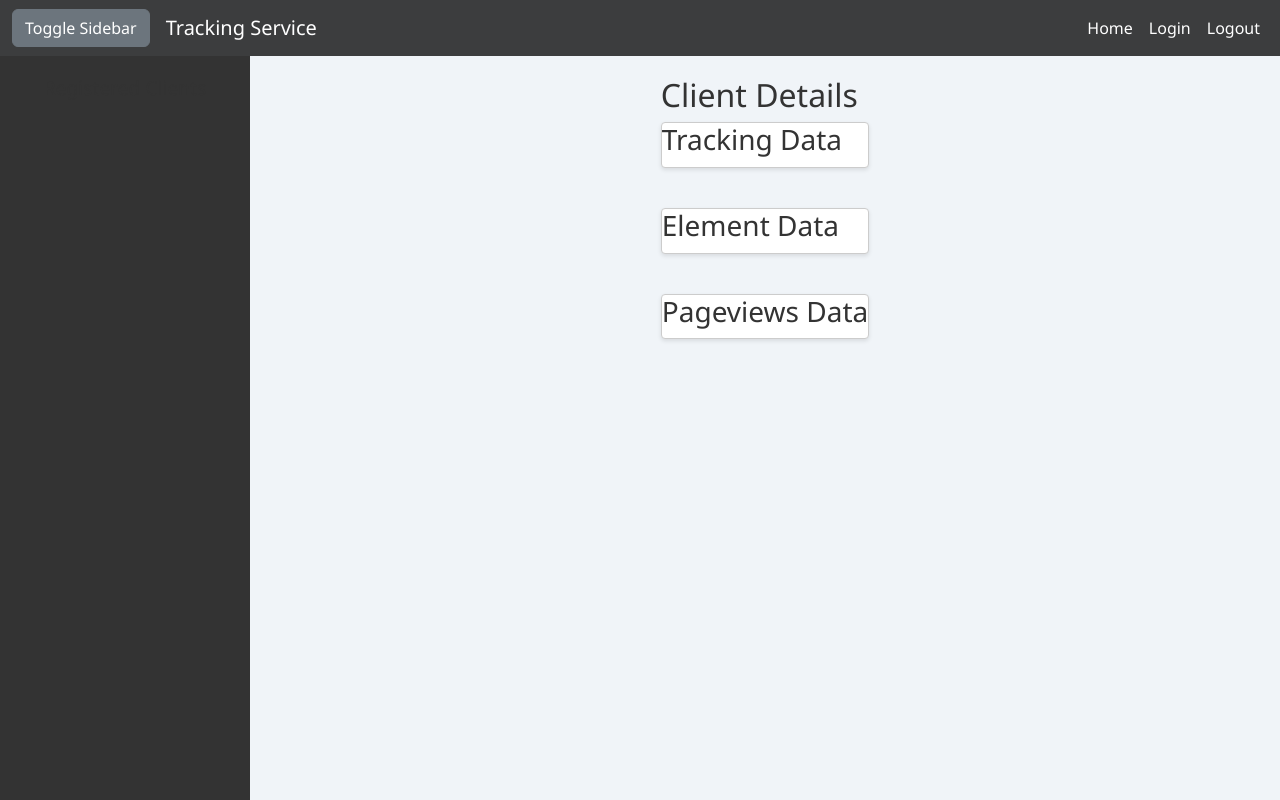
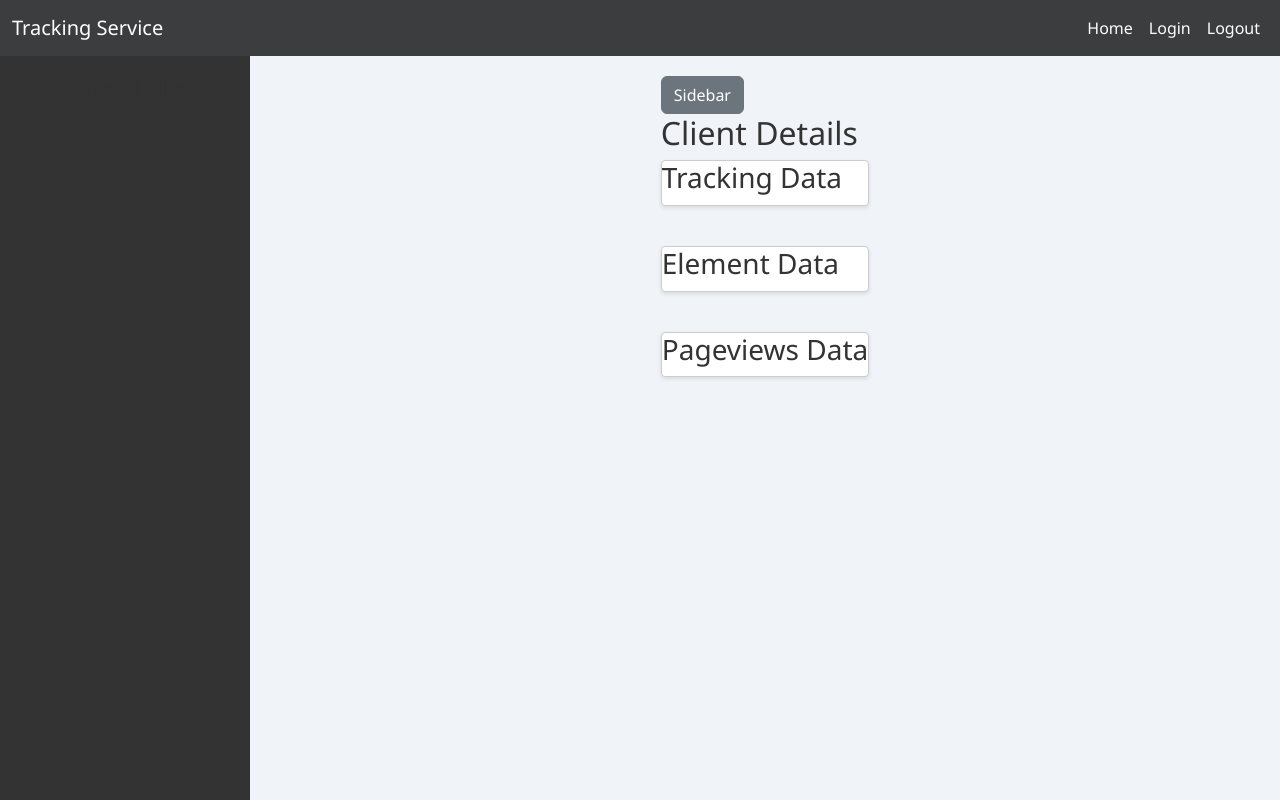
Before and after one commit to surendranp/web-tracking, a website: page public/dashboard.html in a window 1280 px wide. Drawn offline with nearby package versions, Linux system fonts and the light colour scheme; no server answers.

Commit message:
17/02/2025_10.52

```diff
--- a/public/dashboard.html
+++ b/public/dashboard.html
@@ -145,13 +145,7 @@
   <nav class="navbar navbar-expand-lg navbar-dark navbar-custom sticky-top">
     <div class="container-fluid">
       <!-- Toggle Sidebar Button -->
-      <button
-        class="btn btn-secondary me-3"
-        type="button"
-        id="toggleSidebarBtn"
-      >
-        Toggle Sidebar
-      </button>
+
       <a class="navbar-brand" href="/">Tracking Service</a>
       <button
         class="navbar-toggler"
@@ -199,6 +193,12 @@
 
     <!-- Main Content -->
     <div id="mainContent">
+      <button
+      class="btn btn-secondary me-3"
+      type="button"
+      id="toggleSidebarBtn">
+      Sidebar
+    </button>
       <h2>Client Details</h2>
 
       <!-- Table 1: General Client Tracking Data -->
```
Also changed, not shown: 1 other file.
